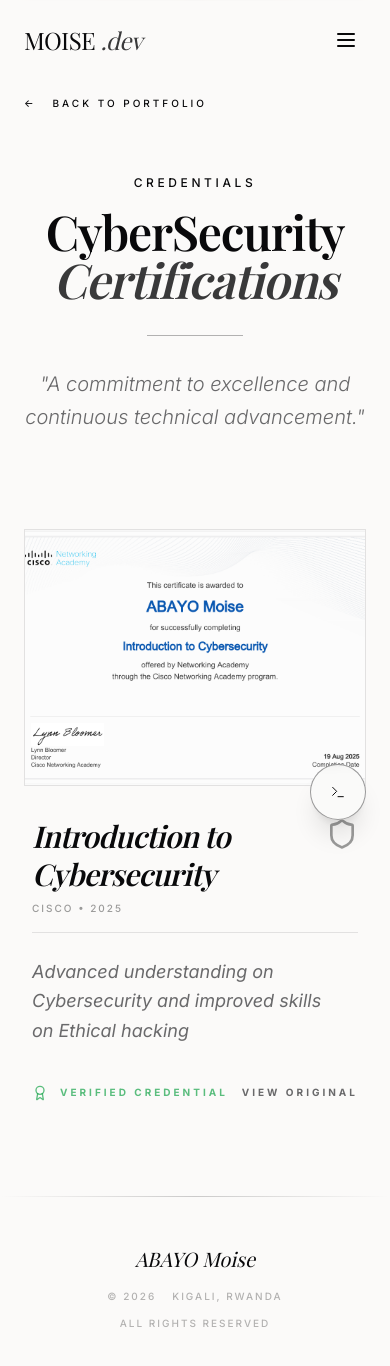
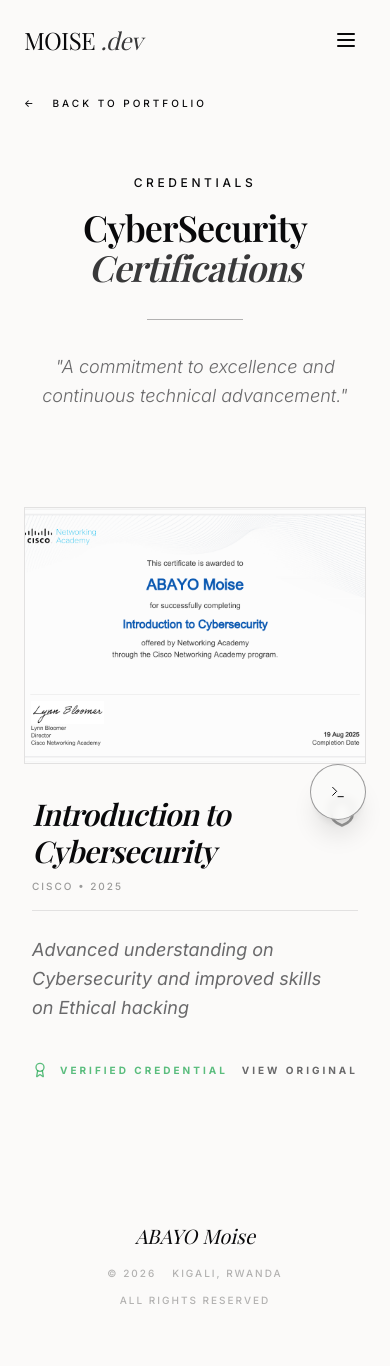
Before and after one commit to A2kmoise/Pport-folio, a React (Vite) app: page /certificates in a window 390 px wide. Shown: the top 1366 px of the page. Built offline with nearby package versions, Linux system fonts and the light colour scheme; a web font is replaced by a local one.

Commit message:
-{ * * }-page update

```diff
--- a/src/pages/certificates.tsx
+++ b/src/pages/certificates.tsx
@@ -19,9 +19,6 @@ const CertificatePage = () => {
 
   return (
     <div className="min-h-screen px-6 py-24 bg-background text-foreground relative overflow-hidden">
-      {/* Background decorations */}
-      <div className="absolute top-0 left-0 w-full h-px bg-gradient-to-r from-transparent via-primary/20 to-transparent" />
-      <div className="absolute bottom-0 left-0 w-full h-px bg-gradient-to-r from-transparent via-primary/20 to-transparent" />
 
       <div className="max-w-7xl mx-auto relative z-10">
         <button
@@ -36,11 +33,11 @@ const CertificatePage = () => {
           <p className="text-primary font-medium tracking-[0.3em] uppercase text-xs mb-4">
             Credentials
           </p>
-          <h1 className="text-5xl sm:text-7xl font-serif text-primary mb-8 tracking-tight">
+          <h1 className="text-4xl sm:text-7xl font-serif text-primary mb-8 tracking-tight">
             CyberSecurity <span className="italic opacity-80">Certifications</span>
           </h1>
           <div className="w-24 h-px bg-primary/30 mx-auto mb-8" />
-          <p className="text-foreground/60 max-w-2xl mx-auto leading-relaxed font-light text-xl italic">
+          <p className="text-foreground/60 max-w-2xl mx-auto leading-relaxed font-light text-lg sm:text-xl italic">
             "A commitment to excellence and continuous technical advancement."
           </p>
         </div>
--- a/src/pages/project.tsx
+++ b/src/pages/project.tsx
@@ -55,9 +55,6 @@ const ProjectPage = () => {
 
   return (
     <div className="min-h-screen px-6 py-24 bg-background text-foreground relative overflow-hidden">
-      {/* Background elements */}
-      <div className="absolute top-0 left-0 w-full h-px bg-gradient-to-r from-transparent via-primary/20 to-transparent" />
-      <div className="absolute bottom-0 left-0 w-full h-px bg-gradient-to-r from-transparent via-primary/20 to-transparent" />
 
       <div className="max-w-7xl mx-auto relative z-10">
         <button
@@ -72,11 +69,11 @@ const ProjectPage = () => {
           <p className="text-primary font-medium tracking-[0.3em] uppercase text-xs mb-4">
             Curated Works
           </p>
-          <h1 className="text-5xl sm:text-7xl font-serif text-primary mb-8 tracking-tight">
+          <h1 className="text-4xl sm:text-7xl font-serif text-primary mb-8 tracking-tight">
             Selected <span className="italic opacity-80">Projects</span>
           </h1>
           <div className="w-24 h-px bg-primary/30 mx-auto mb-8" />
-          <p className="text-foreground/60 max-w-2xl mx-auto leading-relaxed font-light text-xl italic">
+          <p className="text-foreground/60 max-w-2xl mx-auto leading-relaxed font-light text-lg sm:text-xl italic">
             "Design and engineering converge to create seamless digital architecture."
           </p>
         </div>
```
